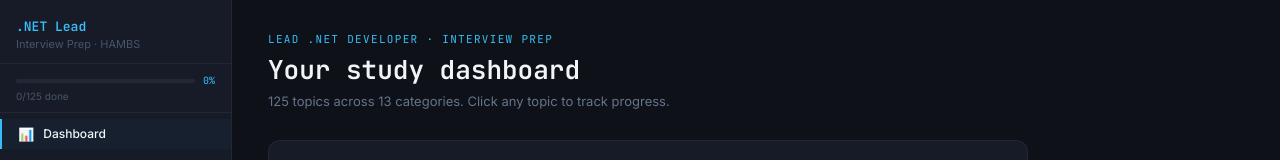
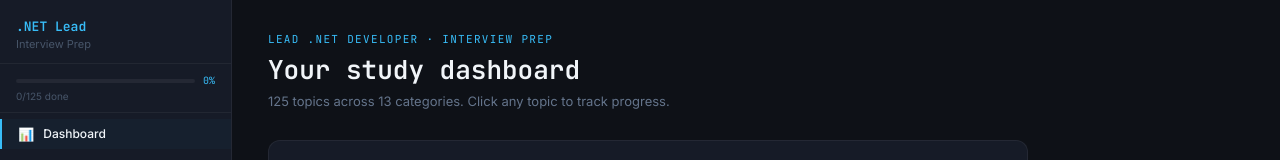
Before and after one commit to fashaikh2021/InterviewPrep, a React (Vite) app: page / in a window 1280 px wide. Shown: the top 160 px of the page. Built offline with nearby package versions, Linux system fonts and the light colour scheme.

Commit message:
Update Sidebar.jsx

```diff
--- a/src/components/Sidebar.jsx
+++ b/src/components/Sidebar.jsx
@@ -15,7 +15,7 @@ export default function Sidebar({ sel, setSel, topicState, totalDone, allTopicsC
         <div style={{ fontFamily: "'JetBrains Mono',monospace", fontSize: 13, fontWeight: 600, color: "#38BDF8", marginBottom: 2 }}>
           .NET Lead
         </div>
-        <div style={{ fontSize: 11, color: "#475569" }}>Interview Prep · HAMBS</div>
+        <div style={{ fontSize: 11, color: "#475569" }}>Interview Prep</div>
       </div>
 
       {/* progress */}
```
